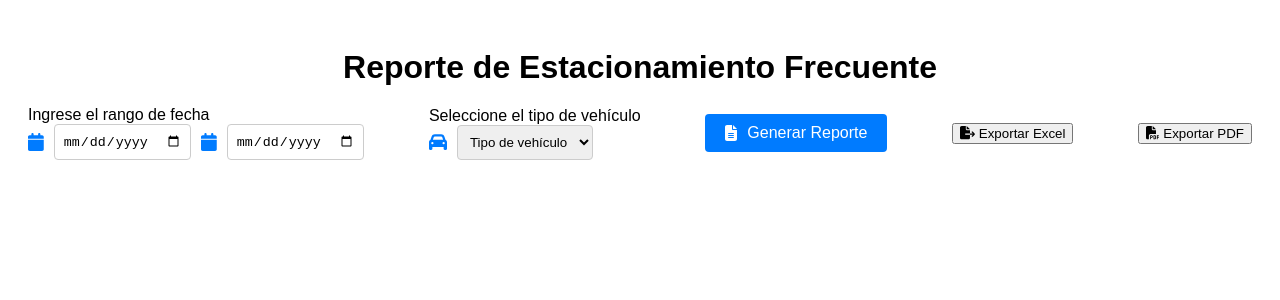
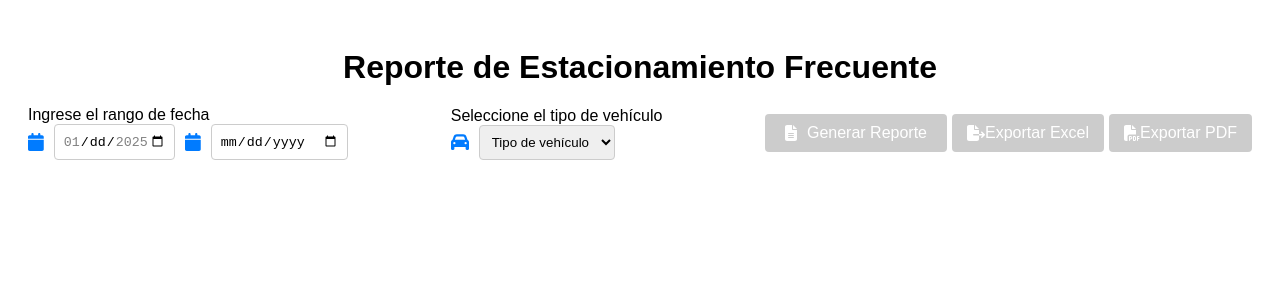
Before and after one commit to MGPOO/Gestion_Vehicular, a React (Vite) app: page /estacionamiento in a window 1280 px wide. Shown: the top 300 px of the page. Built offline with nearby package versions, Linux system fonts and the light colour scheme.

Commit message:
Estacionamiento V3

```diff
--- a/package.json
+++ b/package.json
@@ -19,6 +19,7 @@
     "jspdf-autotable": "^3.8.4",
     "react": "^18.3.1",
     "react-dom": "^18.3.1",
+    "react-paginate": "^8.3.0",
     "react-router-dom": "^7.1.1",
     "xlsx": "^0.18.5"
   },
--- a/src/page/estacionamiento.jsx
+++ b/src/page/estacionamiento.jsx
@@ -5,6 +5,7 @@ import { faCar, faTruck, faMotorcycle, faCalendar, faFileAlt, faFileExport, faFi
 import * as XLSX from "xlsx";
 import jsPDF from "jspdf";
 import "jspdf-autotable";
+import ReactPaginate from "react-paginate";
 
 const ParkingReport = () => {
   const [startDate, setStartDate] = useState("");
@@ -19,6 +20,49 @@ const ParkingReport = () => {
     Pesado: faTruck,
     Motocicleta: faMotorcycle,
   };
+
+  const handleStartDateChange = (e) => {
+    const selectedDate = new Date(e.target.value);
+    const minDate = new Date("2025-01-15");
+
+    if (selectedDate < minDate) {
+      alert("La fecha inicial debe ser igual o posterior al 15 de enero de 2025.");
+      return;
+    }
+    setStartDate(e.target.value);
+  };
+
+  const handleEndDateChange = (e) => {
+    const selectedDate = new Date(e.target.value);
+    const startDateObj = new Date(startDate);
+    const maxDate = new Date(startDateObj);
+    maxDate.setDate(maxDate.getDate() + 31);
+    const today = new Date();
+    today.setHours(0, 0, 0, 0);
+
+    if (selectedDate < startDateObj) {
+      alert("La fecha final no puede ser menor a la fecha inicial.");
+      return;
+    }
+
+    if (selectedDate > maxDate) {
+      alert("El rango de fechas no puede exceder los 31 días.");
+      return;
+    }
+
+    if (selectedDate >= today) {
+      alert("La fecha final no puede ser igual o posterior a la fecha actual.");
+      return;
+    }
+
+    setEndDate(e.target.value);
+  };
+
+
+  const isFormValid = () => {
+    return startDate && endDate && vehicleType; // Devuelve true si todos los campos tienen valores
+  };
+
 
   const fetchParkingData = async () => {
     if (!startDate || !endDate || !vehicleType) {
@@ -80,6 +124,7 @@ const ParkingReport = () => {
       setLoading(false);
     }
   };
+
 
   const formatTime = (seconds) => {
     const hrs = Math.floor(seconds / 3600);
@@ -155,6 +200,19 @@ const ParkingReport = () => {
     doc.save(`ReporteEstacionamiento_${startDate}_${endDate}.pdf`);
   };
 
+  const ITEMS_PER_PAGE = 5; // Número de filas por página
+
+  const [currentPage, setCurrentPage] = useState(0);
+
+  const handlePageClick = ({ selected }) => {
+      setCurrentPage(selected);
+  };
+
+  const paginatedData = filteredData.slice(
+      currentPage * ITEMS_PER_PAGE,
+      (currentPage + 1) * ITEMS_PER_PAGE
+  );
+
   const handleGenerateReport = () => {
     fetchParkingData();
   };
@@ -175,18 +233,23 @@ const ParkingReport = () => {
       <div className="date-inputs">
         <label>Ingrese el rango de fecha</label>
         <div className="date-controls">
+          {/* Fecha inicial */}
           <FontAwesomeIcon icon={faCalendar} className="icon" />
           <input
             type="date"
             value={startDate}
-              onChange={(e) => setStartDate(e.target.value)}
+            onChange={(e) => handleStartDateChange(e)}
+            min="2025-01-15" // Limita el inicio mínimo al 15 de enero
+            max={new Date().toISOString().split("T")[0]} // No permite fechas futuras
           />
+
+          {/* Fecha final */}
           <FontAwesomeIcon icon={faCalendar} className="icon" />
           <input
             type="date"
             value={endDate}
-              onChange={(e) => setEndDate(e.target.value)}
-              min={startDate}
+            onChange={(e) => handleEndDateChange(e)}
+            min={startDate} // Fecha final no puede ser menor que la inicial
           />
         </div>
 
@@ -203,28 +266,45 @@ const ParkingReport = () => {
             <select
               value={vehicleType}
               onChange={(e) => setVehicleType(e.target.value)}
+              required
             >
               <option value="">Tipo de vehículo</option>
               <option value="Liviano">Liviano</option>
               <option value="Pesado">Pesado</option>
-              <option value="Motocicleta">Motocicleta</option>
+              {/* <option value="Motocicleta">Motocicleta</option> */}
             </select>
           </div>
         </div>
 
-        <button className="generate-report" onClick={handleGenerateReport}>
+        <div className="button-group">
+        <button
+          className="generate-report"
+          onClick={handleGenerateReport}
+          disabled={!isFormValid()} // Desactiva si la validación no es true
+        >
           <FontAwesomeIcon icon={faFileAlt} /> Generar Reporte
         </button>
-        <button onClick={exportToExcel} className="exportButton">
+        <button
+          onClick={exportToExcel}
+          className="export-excel"
+          disabled={!isFormValid()} // Desactiva si la validación no es true
+        >
           <FontAwesomeIcon icon={faFileExport} /> Exportar Excel
         </button>
-        <button onClick={exportToPDF} className="exportButton">
+        <button
+          onClick={exportToPDF}
+          className="export-pdf"
+          disabled={!isFormValid()} // Desactiva si la validación no es true
+        >
           <FontAwesomeIcon icon={faFilePdf} /> Exportar PDF
         </button>
       </div>
 
+
+      </div>
+
       <div className="report-table">
-        {filteredData.map((vehicle, index) => (
+      {paginatedData.map((vehicle, index) => (
         <div key={index} className="vehicle-section">
           <h3>
             <FontAwesomeIcon
@@ -245,7 +325,8 @@ const ParkingReport = () => {
               </tr>
             </thead>
             <tbody>
-                {vehicle.ubicaciones.map((ubicacion, idx) => (
+              {vehicle.ubicaciones.length > 0 ? (
+                vehicle.ubicaciones.map((ubicacion, idx) => (
                   <tr key={idx}>
                     <td>{idx + 1}</td>
                     <td>{ubicacion.fecha}</td>
@@ -254,7 +335,10 @@ const ParkingReport = () => {
                       {ubicacion.direccion !== "Sin registros de GPS" && (
                         <button
                           onClick={() =>
-                            window.open(getGoogleMapsLink(ubicacion.direccion), "_blank")
+                            window.open(
+                              getGoogleMapsLink(ubicacion.direccion),
+                              "_blank"
+                            )
                           }
                           style={{ marginLeft: "10px" }}
                         >
@@ -264,8 +348,8 @@ const ParkingReport = () => {
                     </td>
                     <td>{ubicacion.duracion}</td>
                   </tr>
-                ))}
-                {vehicle.ubicaciones.length === 0 && (
+                ))
+              ) : (
                 <tr>
                   <td colSpan="4">Sin registros</td>
                 </tr>
@@ -275,6 +359,22 @@ const ParkingReport = () => {
         </div>
       ))}
     </div>
+
+    {/* Componente de paginación */}
+    {filteredData.length > 0 && (
+      <ReactPaginate
+        previousLabel={"Anterior"}
+        nextLabel={"Siguiente"}
+        breakLabel={"..."}
+        pageCount={Math.ceil(filteredData.length / ITEMS_PER_PAGE)}
+        marginPagesDisplayed={2}
+        pageRangeDisplayed={5}
+        onPageChange={handlePageClick}
+        containerClassName={"pagination"}
+        activeClassName={"active"}
+      />
+    )}
+
       </div>
   );
 };
--- a/src/page/vehiculoMas.jsx
+++ b/src/page/vehiculoMas.jsx
@@ -7,7 +7,6 @@ import {
   faCar,
   faTruck,
   faMotorcycle,
-  faFileAlt,
   faFileExport,
   faFilePdf,
 } from "@fortawesome/free-solid-svg-icons";
@@ -399,7 +398,7 @@ const VehicleReport = () => {
               </option>
               <option value="Liviano">Liviano</option>
               <option value="Pesado">Pesado</option>
-              <option value="Motocicleta">Motocicleta</option>
+              {/*<option value="Motocicleta">Motocicleta</option>*/}
             </select>
           </div>
           {errors.vehicleType && (
--- a/src/style/estacionamiento.css
+++ b/src/style/estacionamiento.css
@@ -54,7 +54,6 @@
 
 .report-table {
   margin-top: 20px;
-
 }
 
 .vehicle-section {
@@ -62,18 +61,15 @@
   border: 1px solid #ddd;
   border-radius: 5px;
   padding: 10px;
-
 }
 
 .vehicle-section h3 {
   margin: 0 0 10px;
-
 }
 
 table {
   width: 100%;
   border-collapse: collapse;
-
 }
 
 table th,
@@ -84,6 +80,76 @@
 }
 
 table th {
-    background-color: #f4f4f4;
-    background: linear-gradient(135deg, #ffffff, #91b9f4);
+  background-color: #d9e3f4;
+
 }
+
+.export-excel {
+  background-color: #28a745; /* Verde */
+  color: white;
+  border: none;
+  border-radius: 4px;
+  padding: 10px 15px; /* Ajuste del tamaño */
+  font-size: 16px;
+  cursor: pointer;
+  display: flex;
+  align-items: center;
+  margin: 0; /* Sin márgenes */
+}
+
+.export-excel:hover {
+  background-color: #218838;
+}
+
+.export-pdf {
+  background-color: #dc3545; /* Rojo */
+  color: white;
+  border: none;
+  border-radius: 4px;
+  padding: 10px 15px; /* Ajuste del tamaño */
+  font-size: 16px;
+  cursor: pointer;
+  display: flex;
+  align-items: center;
+  margin: 0; /* Sin márgenes */
+}
+
+.export-pdf:hover {
+  background-color: #c82333;
+}
+
+/* Agrupación de botones */
+.button-group {
+  display: flex;
+  gap: 5px; /* Reduce el espacio entre los botones */
+  justify-content: center; /* Alineación centrada */
+  align-items: center;
+}
+
+.pagination {
+  display: flex;
+  justify-content: center;
+  list-style: none;
+  padding: 0;
+  margin-top: 20px;
+}
+
+.pagination li {
+  margin: 0 5px;
+  cursor: pointer;
+}
+
+.pagination .active a {
+  font-weight: bold;
+  text-decoration: underline;
+}
+
+button.generate-report:disabled {
+  background-color: #ccc; /* Color gris para indicar que está desactivado */
+  cursor: not-allowed;   /* Cambia el cursor para mostrar que no es interactivo */
+}
+
+button:disabled {
+  background-color: #ccc; /* Color gris */
+  cursor: not-allowed; /* Indica que está deshabilitado */
+}
--- a/src/style/vehiculosMU.css
+++ b/src/style/vehiculosMU.css
@@ -171,6 +171,7 @@
   font-weight: 600;
   color: #444;
   text-transform: uppercase;
+  background-color: #d9e3f4;
 }
 
 .dataTableVMU tbody tr:nth-child(odd) {
```
Also changed, not shown: 1 other file (tests, documents, lock files or other folders). Lines whose indentation alone changed are shown as unchanged.
